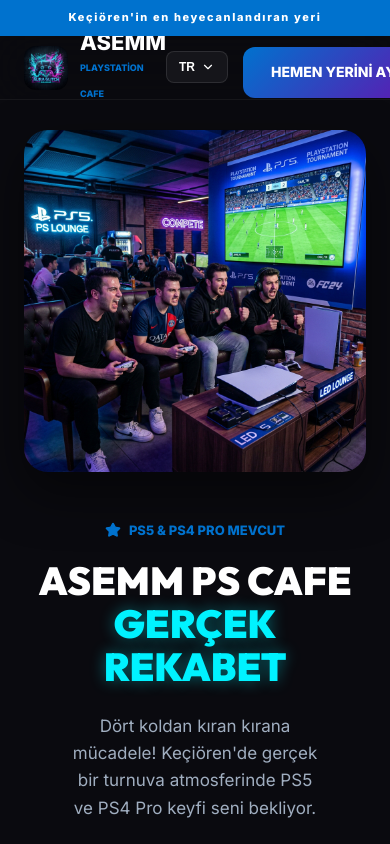
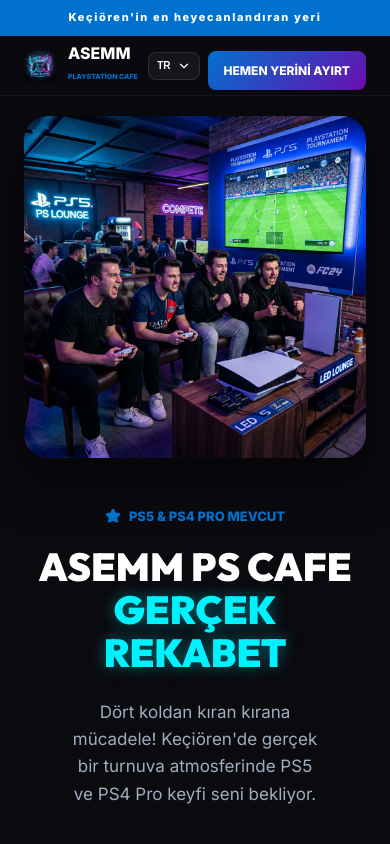
Before and after one commit to aliyev76/asemmps, a React (Vite) app: page / in a window 390 px wide. Shown: the top 844 px of the page. Built offline with nearby package versions, Linux system fonts and the light colour scheme.

Commit message:
fix(web): fix header collapse on 457px and update games list to 2 columns on mobile

```diff
--- a/src/App.tsx
+++ b/src/App.tsx
@@ -154,7 +154,7 @@ const App: React.FC = () => {
             <div className="hero-content" style={{ textAlign: 'left' }}>
               <h2 className="title-section" style={{ textAlign: 'inherit', marginBottom: '16px' }}>{t('games_title')}</h2>
               <p className="desc-text" style={{ textAlign: 'inherit', marginBottom: '32px', margin: '0' }}>{t('games_subtitle')}</p>
-              <div style={{ display: 'grid', gridTemplateColumns: 'repeat(auto-fill, minmax(140px, 1fr))', gap: '12px' }}>
+              <div className="games-grid" style={{ display: 'grid', gridTemplateColumns: 'repeat(auto-fill, minmax(140px, 1fr))', gap: '12px' }}>
                 {[
                   'FIFA 26',
                   'Mortal Kombat 11',
@@ -163,7 +163,7 @@ const App: React.FC = () => {
                   'GTA V',
                   'NBA 2K'
                 ].map((game, i) => (
-                  <div key={i} style={{ padding: '16px', background: 'rgba(255,255,255,0.03)', borderRadius: '12px', fontWeight: 700, fontSize: '13px', display: 'flex', alignItems: 'center', gap: '10px' }}>
+                  <div key={i} className="game-card" style={{ padding: '16px', background: 'rgba(255,255,255,0.03)', borderRadius: '12px', fontWeight: 700, fontSize: '13px', display: 'flex', alignItems: 'center', gap: '10px' }}>
                     <div style={{ width: '6px', height: '6px', borderRadius: '50%', background: 'var(--ps-blue)' }}></div>
                     {game}
                   </div>
--- a/src/index.css
+++ b/src/index.css
@@ -211,9 +211,24 @@ header {
 }
 
 @media (max-width: 480px) {
-  :root { --nav-height: 64px; }
+  :root { --nav-height: 60px; }
   header { top: var(--top-bar-height); height: var(--nav-height); }
-  .hero { padding-top: calc(var(--nav-height) + var(--top-bar-height) + 30px); }
+  .hero { padding-top: calc(var(--nav-height) + var(--top-bar-height) + 20px); }
+
+  .logo-area img { width: 32px; height: 32px; border-radius: 8px; }
+  .logo-area div span:first-child { font-size: 16px !important; }
+  .logo-area div span:last-child { font-size: 7px !important; }
+
+  .nav-actions { gap: 8px; }
+  .lang-dropdown-btn { padding: 6px 8px; font-size: 10px; }
+  .btn { padding: 10px 16px !important; font-size: 12px !important; border-radius: 8px !important; }
+
+  .title-large { font-size: 30px; line-height: 1.2; }
+  .title-section { font-size: 24px; line-height: 1.3; }
+
+  /* Games Grid - 2 Columns */
+  .games-grid { grid-template-columns: repeat(2, 1fr) !important; gap: 8px !important; }
+  .game-card { padding: 12px !important; font-size: 11px !important; }
 }
 
 .title-large { font-size: clamp(40px, 8vw, 72px); line-height: 1.1; margin-bottom: 24px; }
```
